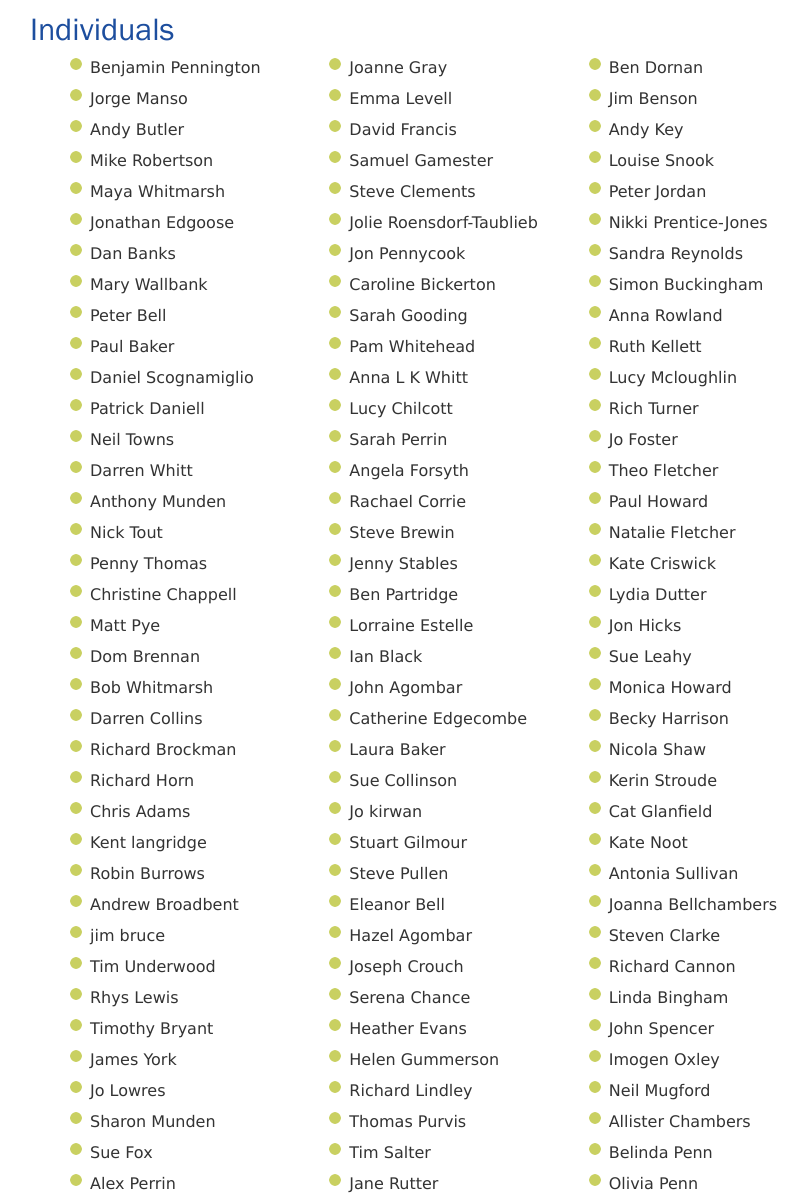
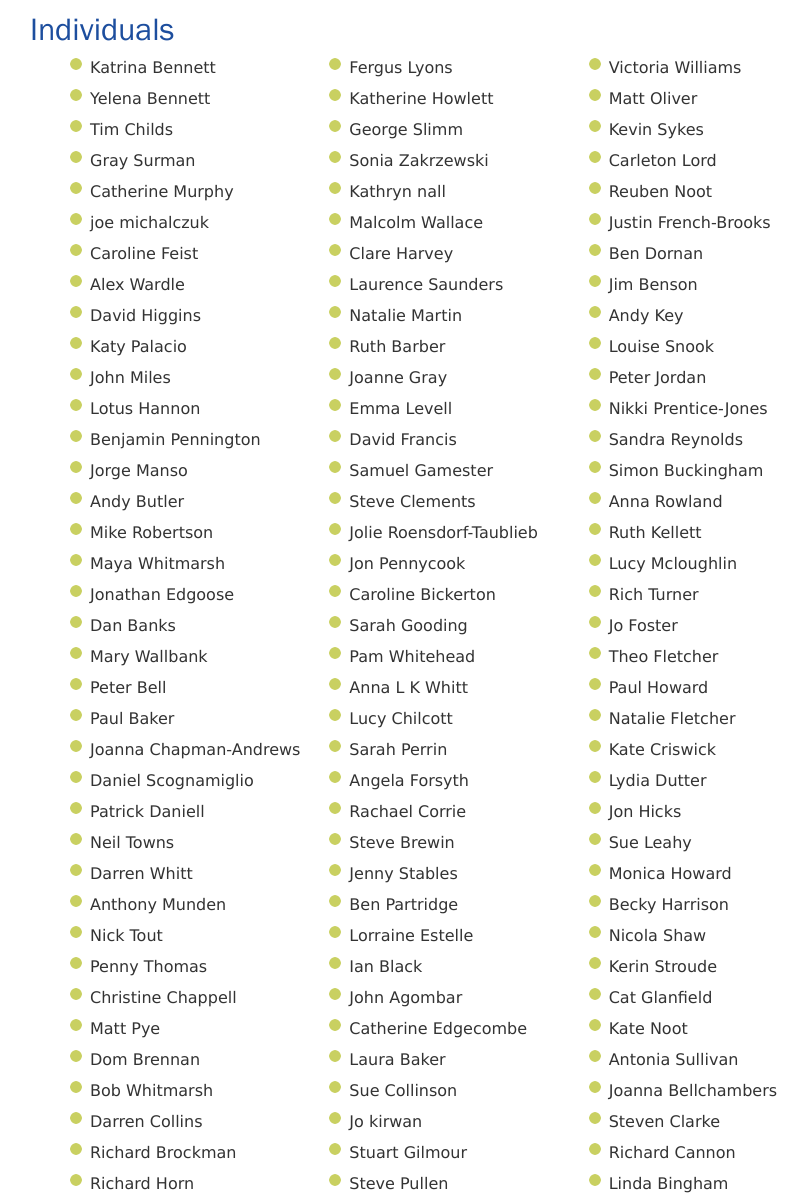
Before and after one commit to winchestercyclingcharter/winchestercyclingcharter.github.io, a Jekyll site: the page built from supporters.md, in a window 1280 px wide and 1400 px high, scrolled down 3848 px. Shown: the part 202-1400 px from the top of the window, without its empty margins (211-1019 px from the left). Built offline with Jekyll 4.4.1, drawn with Linux system fonts in a browser that asks for light colours; nearby versions of some CDN libraries; some of the changed text lies outside the part shown.

Commit message:
Update people.yml

```diff
--- a/_data/people.yml
+++ b/_data/people.yml
@@ -172,3 +172,19 @@ people:
 - { lastname: Manso, firstname: Jorge, dt: 20210222-222732-864972 }
 - { lastname: Farmer, firstname: Ian, dt: 20210222-084804-521843 }
 - { lastname: Pennington, firstname: Benjamin, dt: 20210223-080703-824989 }
+- { lastname: French-Brooks, firstname: Justin, dt: 20210219-113258-665484 }
+- { lastname: Miles, firstname: John, dt: 20210223-095251-448980 }
+- { lastname: Hannon, firstname: Lotus, dt: 20210223-095024-117509 }
+- { lastname: Palacio, firstname: Katy, dt: 20210223-100541-348367 }
+- { lastname: Wardle, firstname: Alex, dt: 20210223-102946-916471 }
+- { lastname: Feist, firstname: Caroline, dt: 20210223-103020-472467 }
+- { lastname: michalczuk, firstname: joe, dt: 20210223-110407-542578 }
+- { lastname: Edwards, firstname: Richard, dt: 20210222-161705-492628 }
+- { lastname: Murphy, firstname: Catherine , dt: 20210223-113614-476854 }
+- { lastname: Surman, firstname: Gray, dt: 20210223-123804-993652 }
+- { lastname: Roberts, firstname: Katy, dt: 20210222-083255-376519 }
+- { lastname: Childs, firstname: Tim, dt: 20210223-131329-668061 }
+- { lastname: Higgins, firstname: David, dt: 20210223-102147-929528 }
+- { lastname: Bennett, firstname: Yelena, dt: 20210223-134731-715982 }
+- { lastname: Bennett, firstname: Katrina, dt: 20210223-135102-447383 }
+- { lastname: Chapman-Andrews, firstname: Joanna, dt: 20210222-195557-372747 }
```
